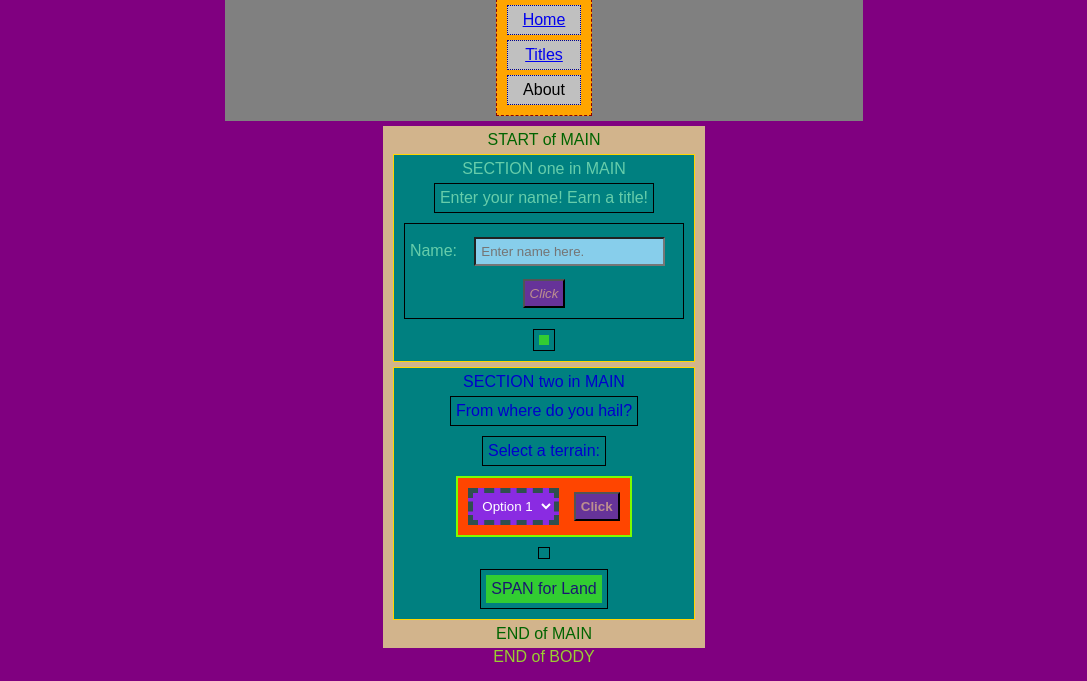
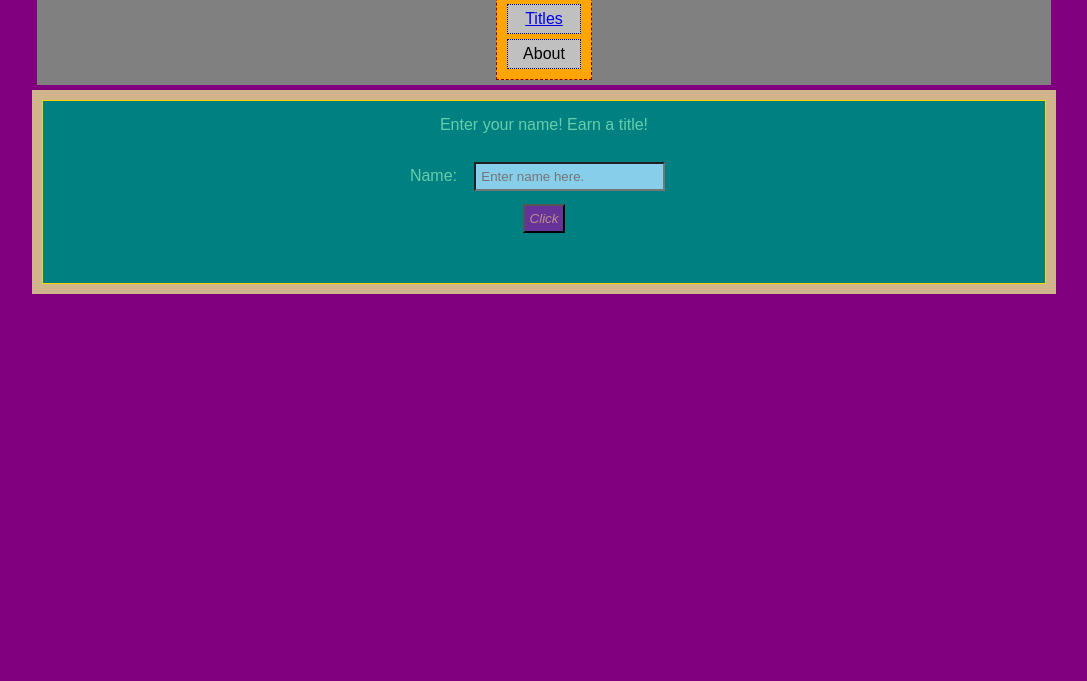
Before and after one commit to franco-ortega/fantasy-title-generator, a website with bundled scripts: page index.html in a window 1280 px wide. Shown: the part 124-805 px from the top of the page, without its empty margins (96-1183 px from the left). Built offline with nearby package versions, Linux system fonts and the light colour scheme.

Commit message:
update index.css and style.css; temporarily comment out unused code in index.html

```diff
--- a/index.html
+++ b/index.html
@@ -8,10 +8,10 @@
     <title>Fantasy Title Generator</title>
 </head>
 <body>
-    START of BODY
+    <!-- START of BODY -->
 
     <header>
-        HEADER
+        <!-- HEADER -->
         <h1>
             Welcome to the Fantasy Title Generator.
         </h1>
@@ -29,10 +29,10 @@
     </header>
 
     <main>
-        START of MAIN
+        <!-- START of MAIN -->
 
         <section class="section-title">
-            SECTION one in MAIN
+            <!-- SECTION one in MAIN -->
             <p>
                 Enter your name! Earn a title!
             </p>
@@ -47,7 +47,7 @@
                 </span>
             </p>
         </section>
-
+<!--
         <section class="section-land">
             SECTION two in MAIN
 
@@ -82,12 +82,12 @@
                     SPAN for Land
                 </span>
             </p>
-        </section>
+        </section> -->
 
-        END of MAIN
+        <!-- END of MAIN -->
     </main>
 
-    END of BODY
+    <!-- END of BODY -->
     <script type="module" src='./js/index.js'></script>
 </body>
 </html>
--- a/styles/index.css
+++ b/styles/index.css
@@ -7,7 +7,7 @@
 }
 
 .span-title {
-    color: mediumvioletred;
+    color: lightgrey
     font-family: Arial, Helvetica, sans-serif;
 }
 .span-land {
--- a/styles/style.css
+++ b/styles/style.css
@@ -50,14 +50,14 @@ li {
 }
 
 p {
-    border: solid 1px black;
+    /* border: solid 1px black; */
     width: fit-content;
 }
 
 main {
     background-color: tan;
     color: darkgreen;
-    width: fit-content;
+    width: 80vw;
     margin: auto;
 }
 
@@ -67,7 +67,7 @@ section {
 }
 
 span {
-    background-color: limegreen;
+    /* background-color: limegreen; */
     margin: auto;
 }
 
```
